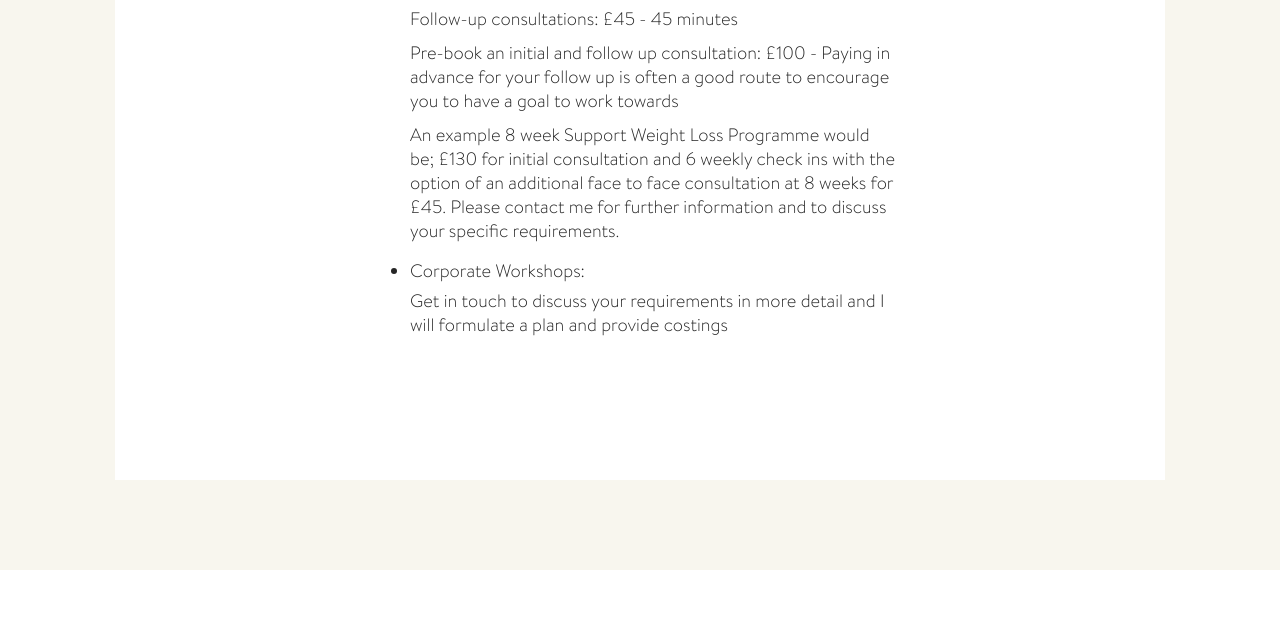
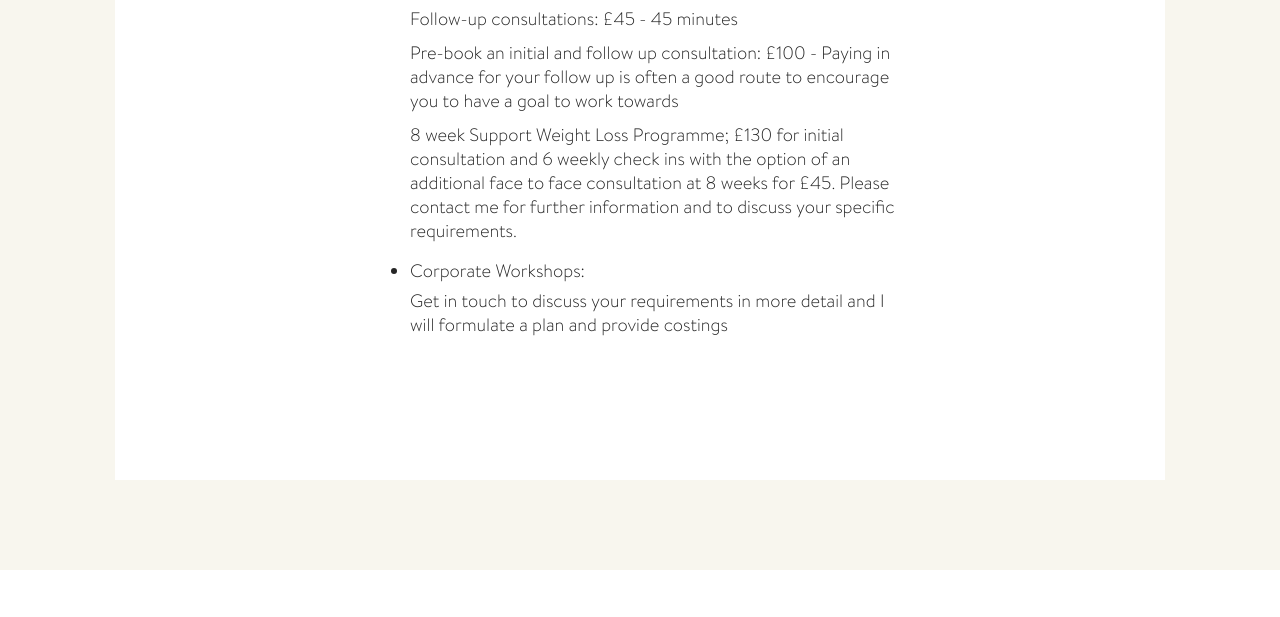
Before and after one commit to craighjones/Something-on-a-plate, a website: page services.html in a window 1280 px wide. Shown: the part 3233-3850 px from the top of the page. Drawn offline with Linux system fonts and the light colour scheme; files whose address does not match are found by name.

Commit message:
Updates March 2
Updates March 2

```diff
--- a/services.html
+++ b/services.html
@@ -157,7 +157,7 @@
                     <p>Initial consultation: £65  - 90 minutes
                     <p>Follow-up consultations: £45 - 45 minutes</p>
                     <p>Pre-book an initial and follow up consultation: £100 - Paying in advance for your follow up is often a good route to encourage you to have a goal to work towards</p>
-                    <p>An example 8 week Support Weight Loss Programme would be; £130 for initial consultation and 6 weekly check ins with the option of an additional face to face consultation at 8 weeks for £45. Please contact me for further information and to discuss your specific requirements.</p>
+                    <p>8 week Support Weight Loss Programme; £130 for initial consultation and 6 weekly check ins with the option of an additional face to face consultation at 8 weeks for £45. Please contact me for further information and to discuss your specific requirements.</p>
                     <li>Corporate Workshops:</li>
                     <p>Get in touch to discuss your requirements in more detail and I will formulate a plan and provide costings</p>
                   </ul>
```
